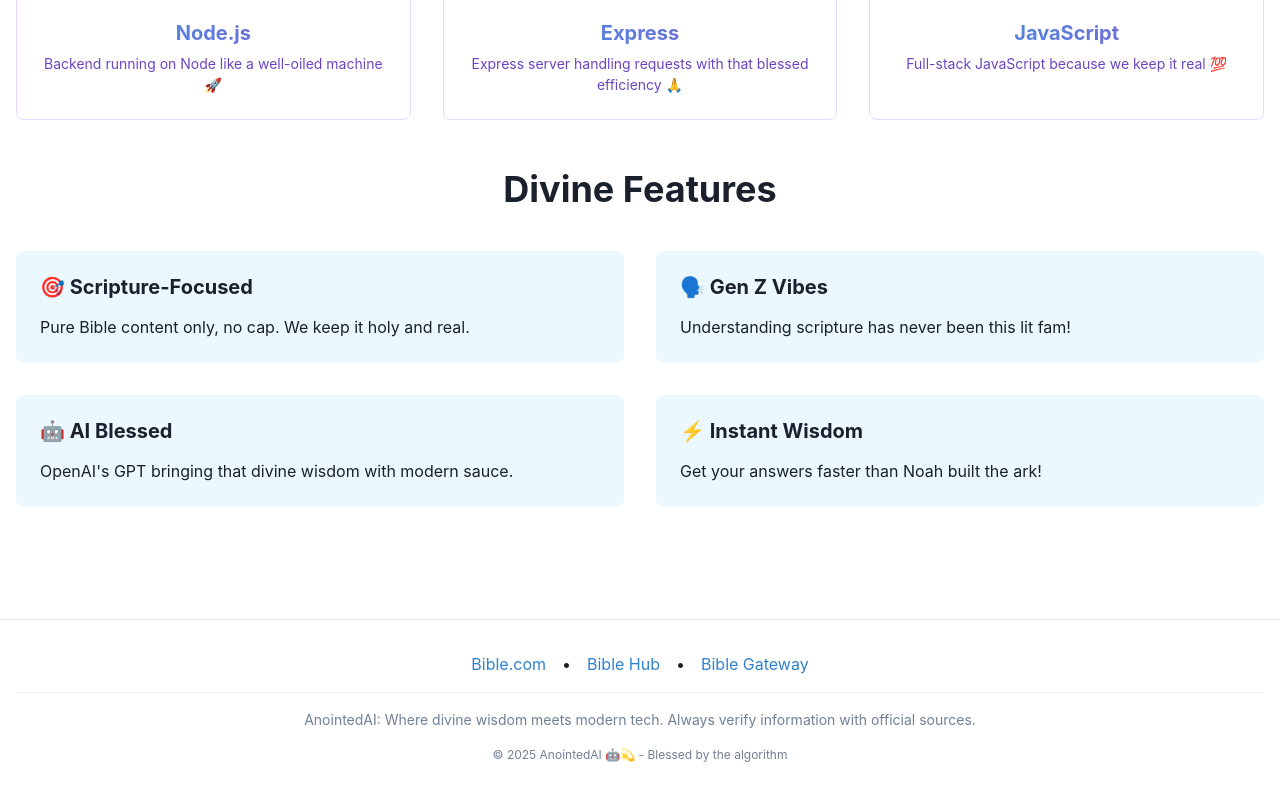
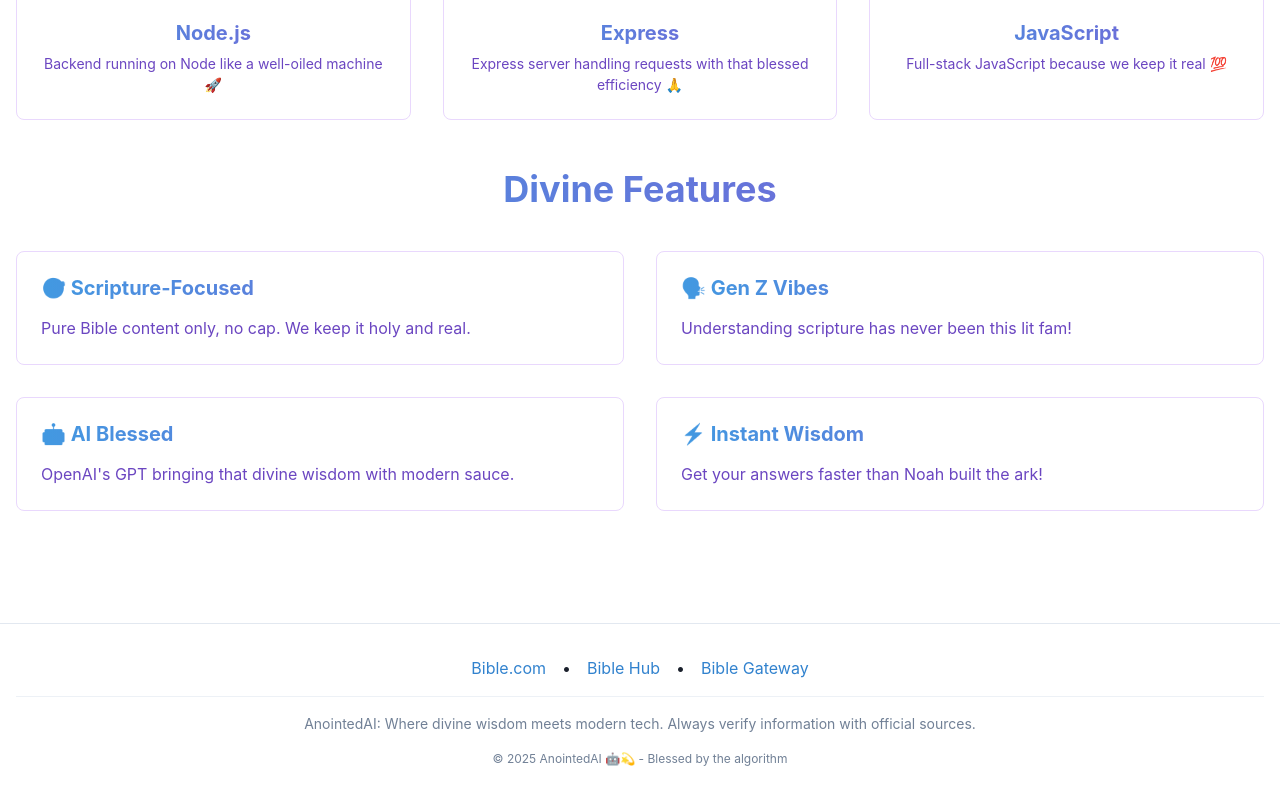
Before and after one commit to atamburino/ai-frontend, a React (Create React App) app: page / in a window 1280 px wide. Shown: the part 828-1628 px from the top of the page. Built offline with nearby package versions, Linux system fonts and the light colour scheme.

Commit message:
updated features

```diff
--- a/src/pages/LandingPage.js
+++ b/src/pages/LandingPage.js
@@ -156,25 +156,131 @@ function LandingPage() {
 
             {/* Features Section */}
             <Box>
-              <Heading size="xl" textAlign="center" mb={10}>
+              <Heading
+                size="xl"
+                textAlign="center"
+                mb={10}
+                bgGradient="linear(to-r, blue.400, purple.500)"
+                bgClip="text"
+              >
                 Divine Features
               </Heading>
               <SimpleGrid columns={{ base: 1, md: 2 }} spacing={8}>
-                <Box p={6} borderRadius="lg" bg={useColorModeValue('blue.50', 'blue.900')}>
-                  <Heading size="md" mb={4}>🎯 Scripture-Focused</Heading>
-                  <Text>Pure Bible content only, no cap. We keep it holy and real.</Text>
+                <Box
+                  p={6}
+                  borderRadius="lg"
+                  borderWidth="1px"
+                  borderColor={useColorModeValue('purple.100', 'purple.700')}
+                  bg={useColorModeValue('white', 'gray.800')}
+                  transition="all 0.3s"
+                  _hover={{
+                    transform: 'translateY(-3px)',
+                    shadow: 'lg',
+                    borderColor: useColorModeValue('purple.300', 'purple.500'),
+                    bgGradient: useColorModeValue(
+                      'linear(to-b, white, purple.50)',
+                      'linear(to-b, gray.800, purple.900)'
+                    )
+                  }}
+                >
+                  <Heading
+                    size="md"
+                    mb={4}
+                    bgGradient="linear(to-r, blue.400, purple.500)"
+                    bgClip="text"
+                  >
+                    🎯 Scripture-Focused
+                  </Heading>
+                  <Text color={useColorModeValue('purple.600', 'purple.200')}>
+                    Pure Bible content only, no cap. We keep it holy and real.
+                  </Text>
                 </Box>
-                <Box p={6} borderRadius="lg" bg={useColorModeValue('blue.50', 'blue.900')}>
-                  <Heading size="md" mb={4}>🗣️ Gen Z Vibes</Heading>
-                  <Text>Understanding scripture has never been this lit fam!</Text>
+                <Box
+                  p={6}
+                  borderRadius="lg"
+                  borderWidth="1px"
+                  borderColor={useColorModeValue('purple.100', 'purple.700')}
+                  bg={useColorModeValue('white', 'gray.800')}
+                  transition="all 0.3s"
+                  _hover={{
+                    transform: 'translateY(-3px)',
+                    shadow: 'lg',
+                    borderColor: useColorModeValue('purple.300', 'purple.500'),
+                    bgGradient: useColorModeValue(
+                      'linear(to-b, white, purple.50)',
+                      'linear(to-b, gray.800, purple.900)'
+                    )
+                  }}
+                >
+                  <Heading
+                    size="md"
+                    mb={4}
+                    bgGradient="linear(to-r, blue.400, purple.500)"
+                    bgClip="text"
+                  >
+                    🗣️ Gen Z Vibes
+                  </Heading>
+                  <Text color={useColorModeValue('purple.600', 'purple.200')}>
+                    Understanding scripture has never been this lit fam!
+                  </Text>
                 </Box>
-                <Box p={6} borderRadius="lg" bg={useColorModeValue('blue.50', 'blue.900')}>
-                  <Heading size="md" mb={4}>🤖 AI Blessed</Heading>
-                  <Text>OpenAI's GPT bringing that divine wisdom with modern sauce.</Text>
+                <Box
+                  p={6}
+                  borderRadius="lg"
+                  borderWidth="1px"
+                  borderColor={useColorModeValue('purple.100', 'purple.700')}
+                  bg={useColorModeValue('white', 'gray.800')}
+                  transition="all 0.3s"
+                  _hover={{
+                    transform: 'translateY(-3px)',
+                    shadow: 'lg',
+                    borderColor: useColorModeValue('purple.300', 'purple.500'),
+                    bgGradient: useColorModeValue(
+                      'linear(to-b, white, purple.50)',
+                      'linear(to-b, gray.800, purple.900)'
+                    )
+                  }}
+                >
+                  <Heading
+                    size="md"
+                    mb={4}
+                    bgGradient="linear(to-r, blue.400, purple.500)"
+                    bgClip="text"
+                  >
+                    🤖 AI Blessed
+                  </Heading>
+                  <Text color={useColorModeValue('purple.600', 'purple.200')}>
+                    OpenAI's GPT bringing that divine wisdom with modern sauce.
+                  </Text>
                 </Box>
-                <Box p={6} borderRadius="lg" bg={useColorModeValue('blue.50', 'blue.900')}>
-                  <Heading size="md" mb={4}>⚡ Instant Wisdom</Heading>
-                  <Text>Get your answers faster than Noah built the ark!</Text>
+                <Box
+                  p={6}
+                  borderRadius="lg"
+                  borderWidth="1px"
+                  borderColor={useColorModeValue('purple.100', 'purple.700')}
+                  bg={useColorModeValue('white', 'gray.800')}
+                  transition="all 0.3s"
+                  _hover={{
+                    transform: 'translateY(-3px)',
+                    shadow: 'lg',
+                    borderColor: useColorModeValue('purple.300', 'purple.500'),
+                    bgGradient: useColorModeValue(
+                      'linear(to-b, white, purple.50)',
+                      'linear(to-b, gray.800, purple.900)'
+                    )
+                  }}
+                >
+                  <Heading
+                    size="md"
+                    mb={4}
+                    bgGradient="linear(to-r, blue.400, purple.500)"
+                    bgClip="text"
+                  >
+                    ⚡ Instant Wisdom
+                  </Heading>
+                  <Text color={useColorModeValue('purple.600', 'purple.200')}>
+                    Get your answers faster than Noah built the ark!
+                  </Text>
                 </Box>
               </SimpleGrid>
             </Box>
```
